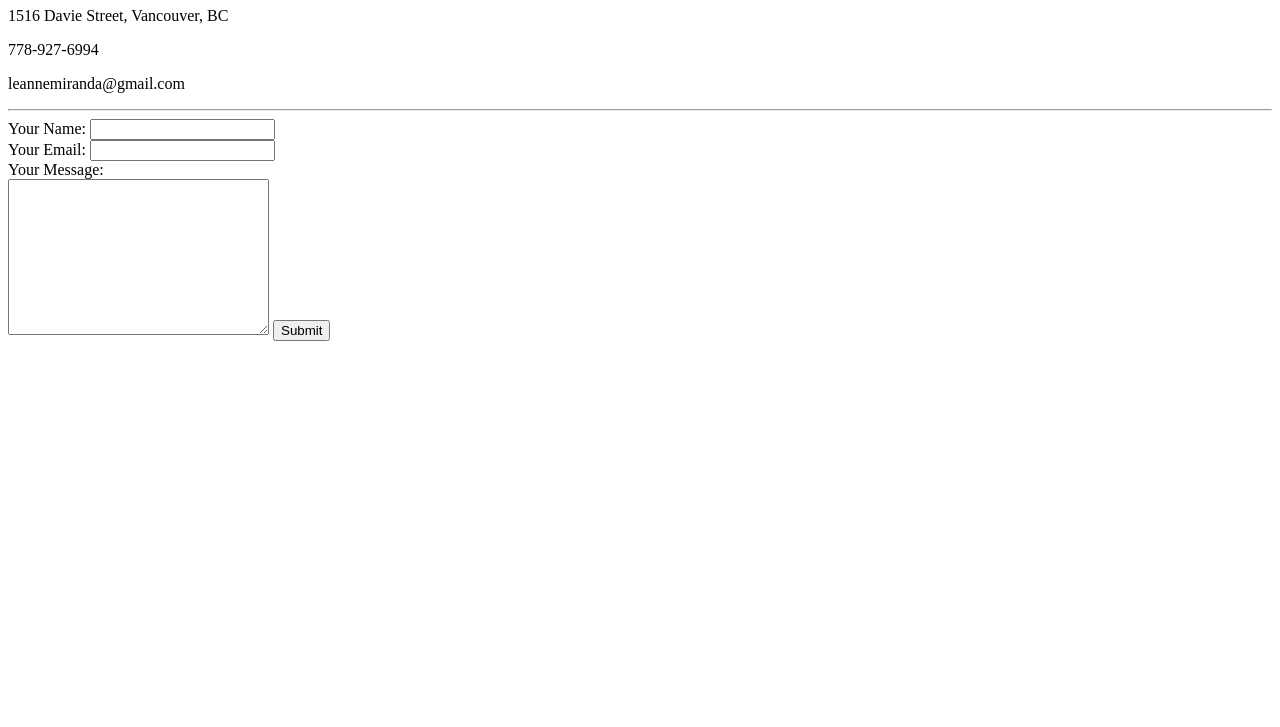
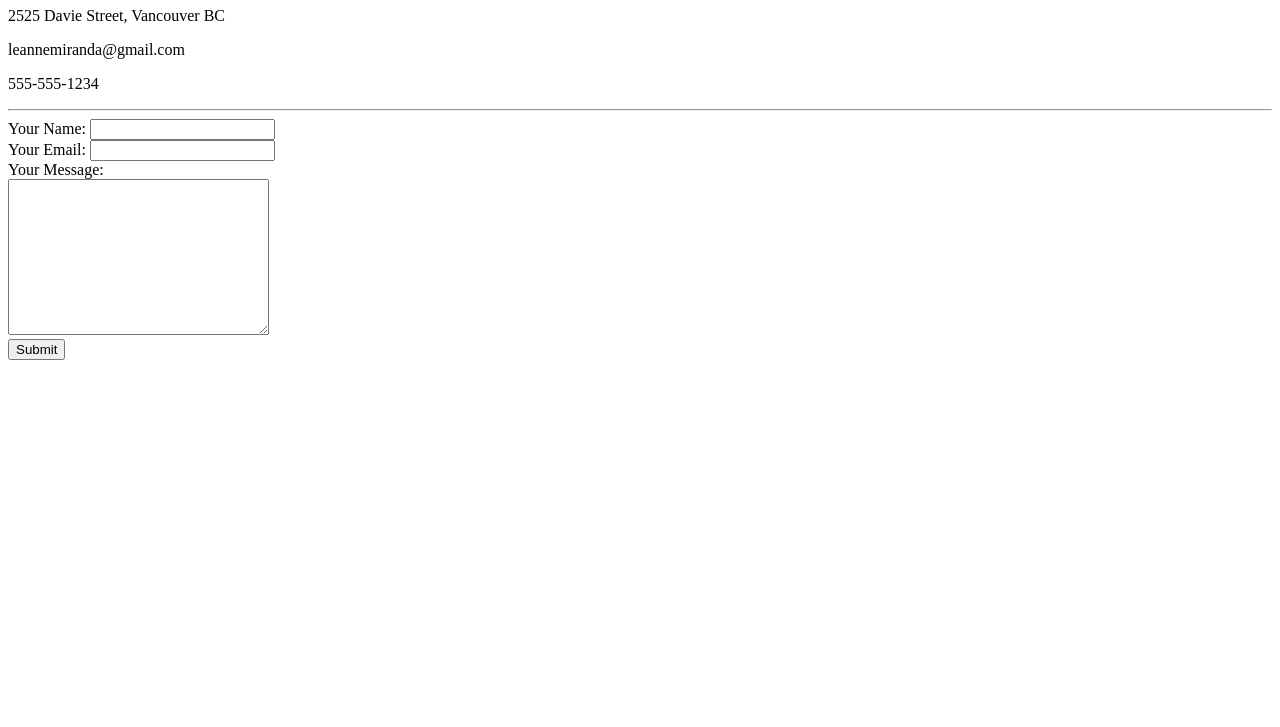
Before and after one commit to LeanneMiranda/CV, a plain HTML site: page contact.html in a window 1280 px wide. Shown: the part 73-800 px from the top of the page. Drawn offline with Linux system fonts and the light colour scheme.

Commit message:
Update contact.html

```diff
--- a/contact.html
+++ b/contact.html
@@ -3,24 +3,24 @@
 
 <head>
   <meta charset="utf-8">
-  <title></title>
+  <title>Contact Me</title>
 </head>
 
 <body>
   <h1>Contact Me</h1>
-  <p>1516 Davie Street, Vancouver, BC</p>
-  <p>778-927-6994</p>
+  <p>2525 Davie Street, Vancouver BC</p>
   <p>leannemiranda@gmail.com</p>
+  <p>555-555-1234</p>
   <hr>
+
   <form action="mailto:leannemiranda@gmail.com" method="post" enctype="text/plain">
     <label>Your Name:</label>
     <input type="text" name="yourName" value=""><br>
     <label>Your Email:</label>
     <input type="email" name="yourEmail" value=""><br>
     <label>Your Message:</label><br>
-    <textarea name="yourMessage" rows="10" cols="30"></textarea>
+    <textarea name="yourMessage" rows="10" cols="30"></textarea><br>
     <input type="submit" name="">
-
   </form>
 </body>
 
```
